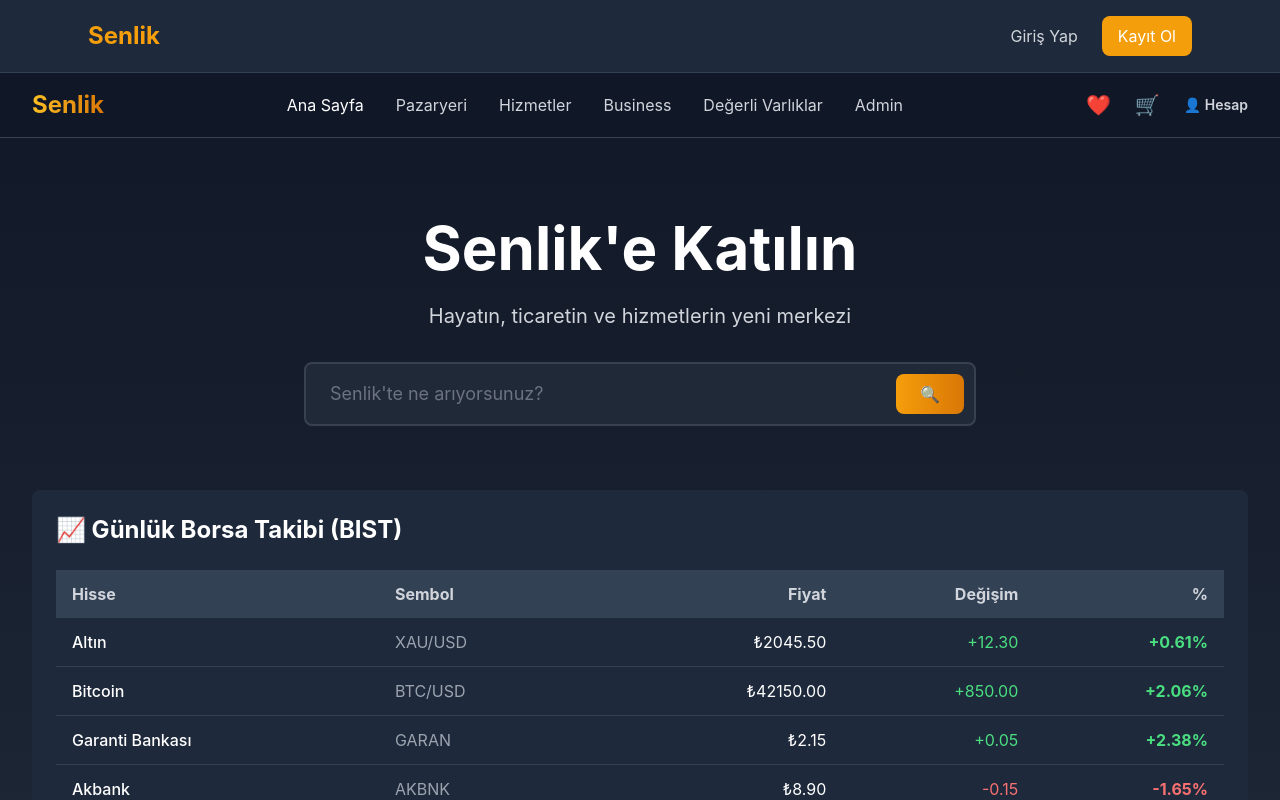
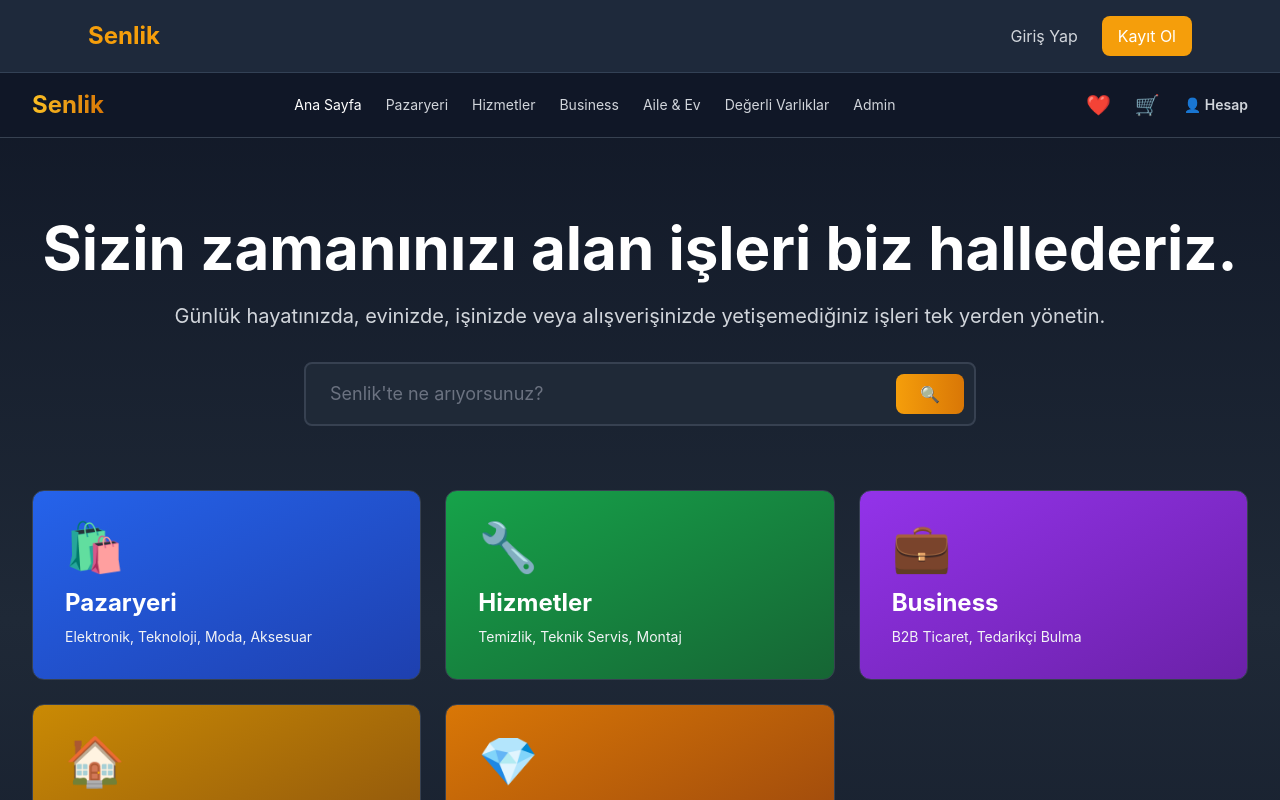
Before and after one commit to osmanyavas15/senlik, a Next.js app: page / in a window 1280 px wide. Shown: the top 800 px of the page. Built offline with nearby package versions, Linux system fonts and the light colour scheme.

Commit message:
rewrite homepage with new content

```diff
--- a/app/page.tsx
+++ b/app/page.tsx
@@ -2,7 +2,6 @@
 
 import { useState } from 'react';
 import Link from 'next/link';
-import StockTracker from './components/StockTracker';
 
 export default function Home() {
   const [searchQuery, setSearchQuery] = useState('');
@@ -63,7 +62,7 @@ export default function Home() {
             </div>
 
             {/* Desktop Menu */}
-            <div className="hidden md:flex items-center space-x-8">
+            <div className="hidden md:flex items-center space-x-6 text-sm">
               <Link href="/" className="text-white hover:text-amber-400 transition">
                 Ana Sayfa
               </Link>
@@ -75,6 +74,9 @@ export default function Home() {
               </Link>
               <Link href="/business" className="text-gray-300 hover:text-amber-400 transition">
                 Business
+              </Link>
+              <Link href="/family" className="text-gray-300 hover:text-amber-400 transition">
+                Aile & Ev
               </Link>
               <Link href="/valuables" className="text-gray-300 hover:text-amber-400 transition">
                 Değerli Varlıklar
@@ -124,6 +126,9 @@ export default function Home() {
               <Link href="/business" className="block text-gray-300 hover:text-amber-400 py-2">
                 Business
               </Link>
+              <Link href="/family" className="block text-gray-300 hover:text-amber-400 py-2">
+                Aile & Ev
+              </Link>
               <Link href="/valuables" className="block text-gray-300 hover:text-amber-400 py-2">
                 Değerli Varlıklar
               </Link>
@@ -146,14 +151,14 @@ export default function Home() {
       <section className="max-w-7xl mx-auto px-4 sm:px-6 lg:px-8 py-20">
         <div className="text-center mb-16">
           <h1 className="text-5xl md:text-6xl font-bold mb-6">
-            <span className="text-white">Senlik'e Katılın</span>
+            <span className="text-white">Sizin zamanınızı alan işleri biz hallederiz.</span>
           </h1>
           <p className="text-xl text-gray-300 mb-8">
-            Hayatın, ticaretin ve hizmetlerin yeni merkezi
+            Günlük hayatınızda, evinizde, işinizde veya alışverişinizde yetişemediğiniz işleri tek yerden yönetin.
           </p>
 
           {/* Search Bar */}
-          <div className="max-w-2xl mx-auto mb-8">
+          <div className="max-w-2xl mx-auto mb-16">
             <div className="relative">
               <input
                 type="text"
@@ -168,9 +173,6 @@ export default function Home() {
             </div>
           </div>
         </div>
-
-        {/* Stock Tracker */}
-        <StockTracker />
 
         {/* Categories Grid */}
         <div className="grid grid-cols-1 md:grid-cols-2 lg:grid-cols-3 gap-6 mb-20">
```
Also changed, not shown: 1 other file (tests, documents, lock files or other folders).
